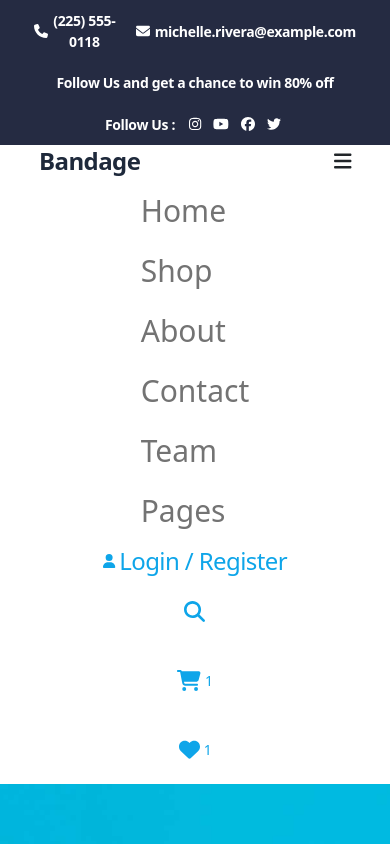
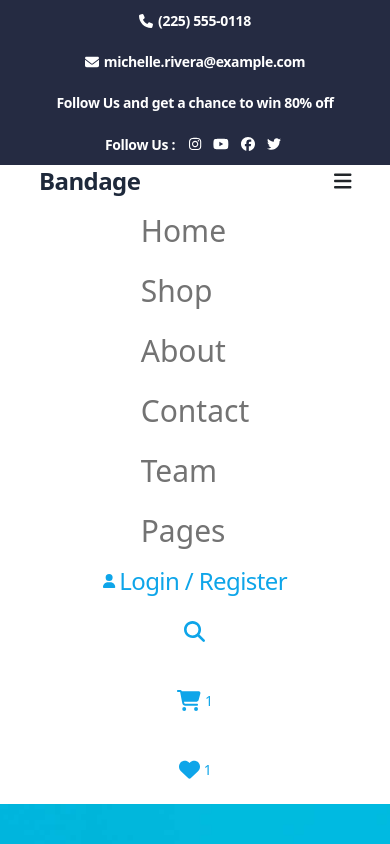
Before and after one commit to malidegirmenci/ReaCommerce-Frontend, a React (Vite) app: page / in a window 390 px wide. Shown: the top 844 px of the page. Built offline with nearby package versions, Linux system fonts and the light colour scheme.

Commit message:
phone and mail div  changed as col

```diff
--- a/src/layout/Header.jsx
+++ b/src/layout/Header.jsx
@@ -8,7 +8,7 @@ export default function Header() {
     return (
         <div>
             <div className="bg-[#252B42] text-center items-center justify-between flex px-6 max-sm:flex-col max-sm:justify-start">
-                <div className="flex">
+                <div className="flex max-sm:flex-col max-sm:items-center">
                     <div className="text-white items-center  p-2.5 gap-[5px] flex">
                         <FontAwesomeIcon icon={faPhone} size="sm" />
                         <h6 className="text-sm font-bold leading-normal tracking-tight">{phone}</h6>
```
